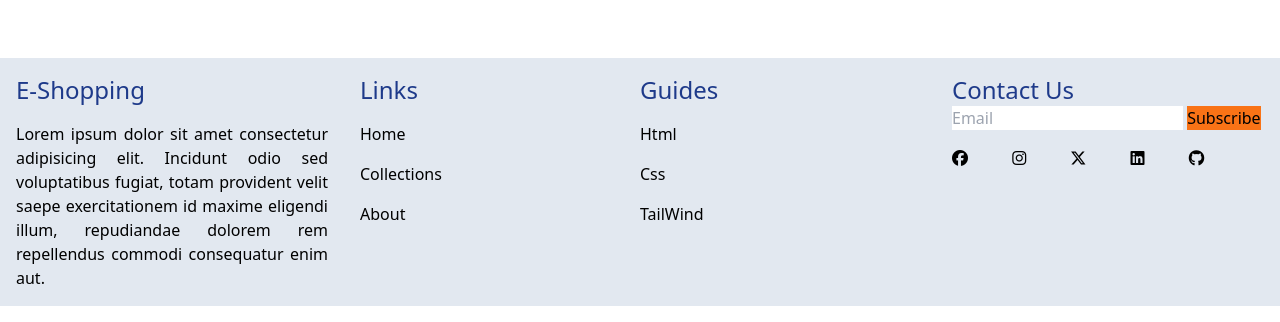
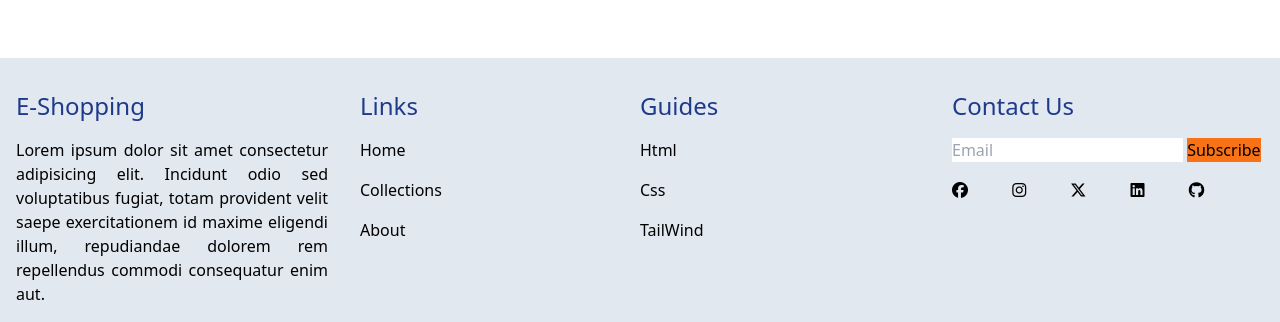
Before and after one commit to athulya8795/E-Shopping, a plain HTML site: page index.html in a window 1280 px wide. Shown: the part 3294-3616 px from the top of the page. Drawn offline with nearby package versions, Linux system fonts and the light colour scheme.

Commit message:
final version

```diff
--- a/index.html
+++ b/index.html
@@ -96,25 +96,25 @@
 
 <!-- contact -->
  <div class="bg-slate-200 md:grid grid-cols-4 p-4">
-    <div>
+    <div class="mt-4">
         <h1 class="text-2xl text-blue-900">E-Shopping</h1>
         <p class="mt-4 text-justify">Lorem ipsum dolor sit amet consectetur adipisicing elit. Incidunt odio sed voluptatibus fugiat, totam provident velit saepe exercitationem id maxime eligendi illum, repudiandae dolorem rem repellendus commodi consequatur enim aut.</p>
     </div>
-    <div class="md:px-8 px-0">
+    <div class="md:px-8 px-0 mt-4">
         <h1 class="text-2xl text-blue-900">Links</h1>
         <p class="mt-4">Home</p>
         <p class="mt-4">Collections</p>
         <p class="mt-4">About</p>
     </div>
-    <div>
+    <div class=" mt-4">
         <h1 class="text-2xl text-blue-900">Guides</h1>
         <p class="mt-4">Html</p>
         <p class="mt-4">Css</p>
         <p class="mt-4">TailWind</p>
     </div>
-    <div>
+    <div class=" mt-4 mb-2">
         <h1 class="text-2xl text-blue-900">Contact Us</h1>
-        <div>
+        <div class="mt-4">
             <input type="text" placeholder="Email">
             <button class="bg-orange-500">Subscribe</button>
         </div>
```
